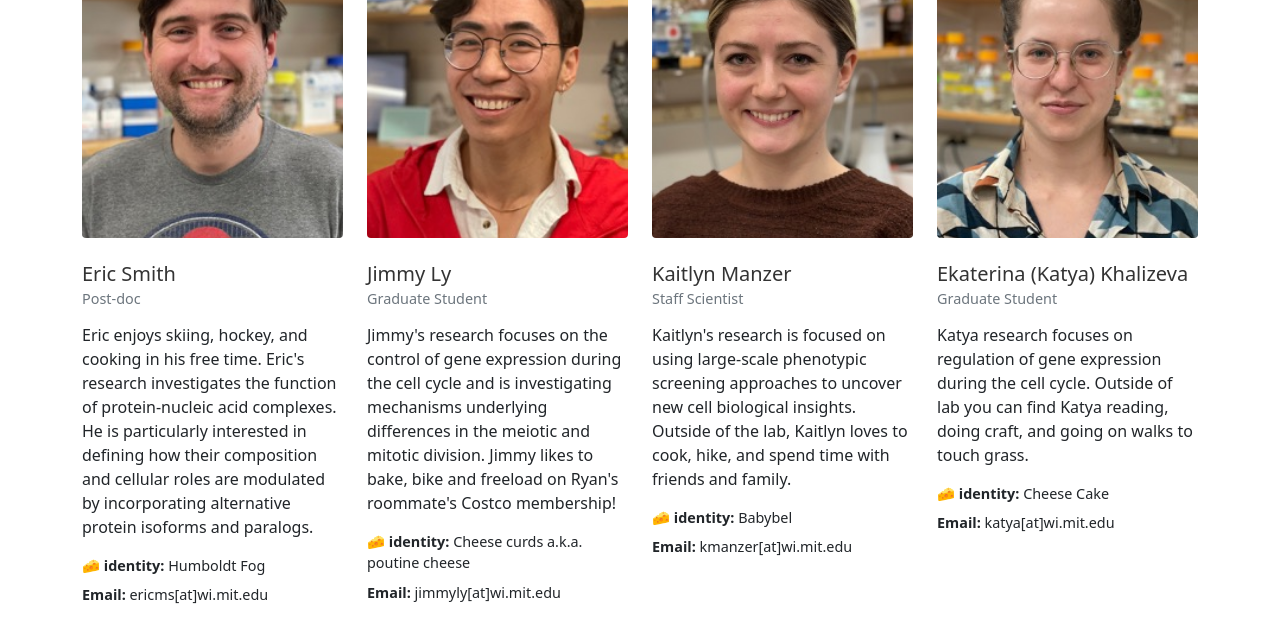
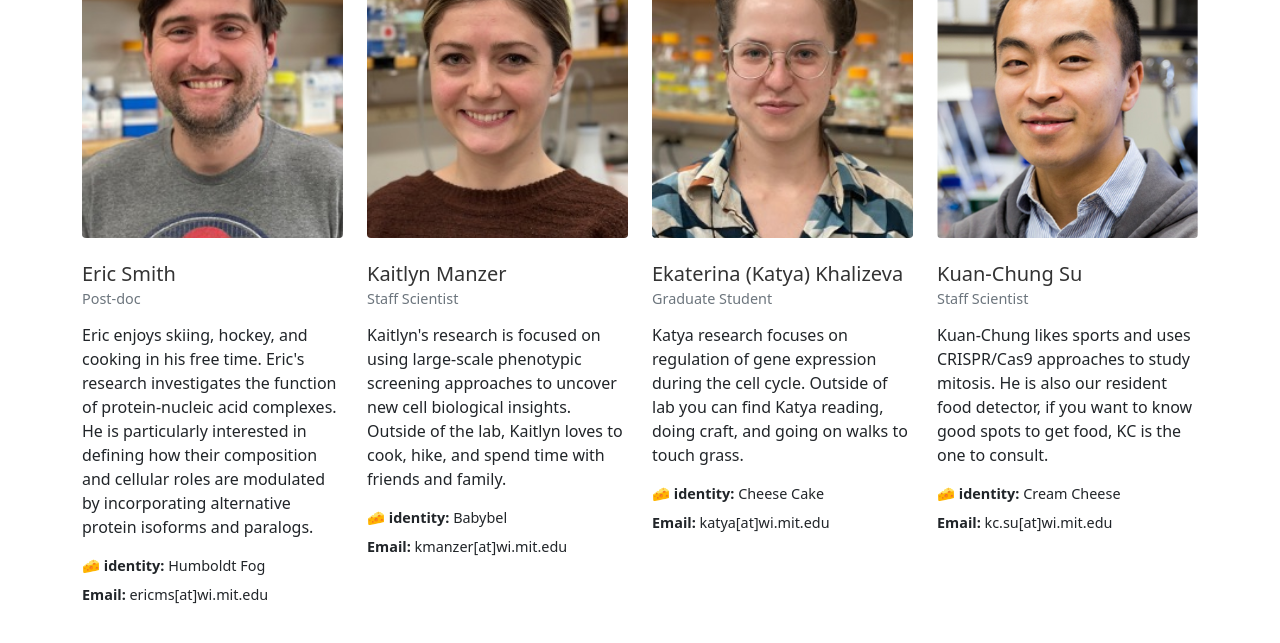
Before and after one commit to cheeseman-lab/cheeseman-lab.github.io, a Jekyll site: the page built from _pages/team.html, in a window 1280 px wide and 900 px high, scrolled down 1558 px, cut to the strip 0-674 px from the top of the window. Shown: the top 643 px of the strip. Built offline with Jekyll 4.4.1, drawn with Linux system fonts in a browser that asks for light colours; some of the changed text lies outside the part shown.

Commit message:
Move Jimmy Ly to alumni (Postdoc at Harvard Medical School)
Co-Authored-By: Claude Sonnet 4.6 <noreply@anthropic.com>

```diff
--- a/_data/team.yml
+++ b/_data/team.yml
@@ -45,10 +45,11 @@
 - name: Jimmy Ly
   pos: Graduate Student
   id: jimmy_ly
-  alum: false
+  alum: true
   bio: "Jimmy's research focuses on the control of gene expression during the cell cycle and is investigating mechanisms underlying differences in the meiotic and mitotic division. Jimmy likes to bake, bike and freeload on Ryan's roommate's Costco membership!"
   cheese: "Cheese curds a.k.a. poutine cheese"
-  email: jimmyly[at]wi.mit.edu
+  now: Postdoc at Harvard Medical School
+  departure_year: 2026
 
 - name: Océane Marescal
   pos: Graduate Student
```
